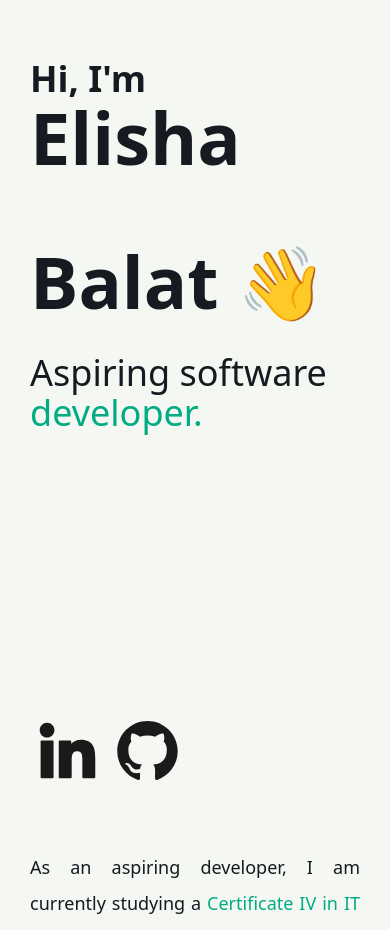
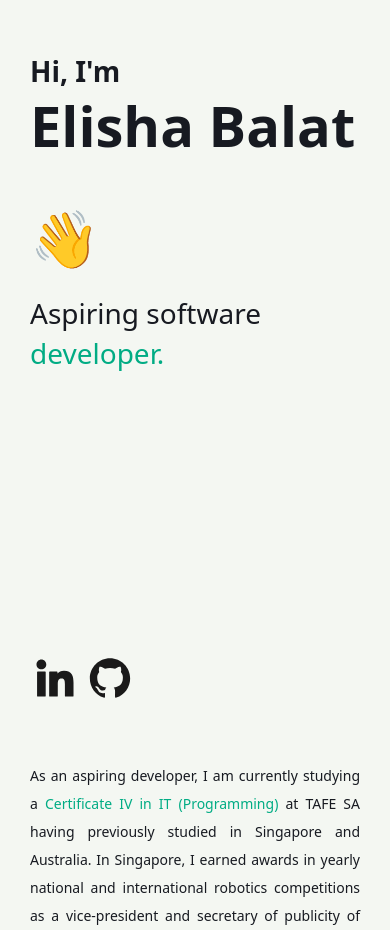
Before and after one commit to elisha-b/portfolio, a React (Vite) app: page / in a window 390 px wide. Shown: the part 147-1077 px from the top of the page. Built offline with nearby package versions, Linux system fonts and the light colour scheme.

Commit message:
Modified font sizes for better mobile viewing

```diff
--- a/src/App.css
+++ b/src/App.css
@@ -30,6 +30,15 @@
 }
 
 @media (max-width: 1080px) {
+  body {
+    font-size: 14px;
+  }
+  h1 {
+    font-size: 56px;
+  }
+  h2 {
+    font-size: 28px;
+  }
   .main {
     display: block;
     padding: 30px;
@@ -42,8 +51,8 @@
     margin-top: 50px;
   }
   .logo {
-    height: 75px;
-    width: 75px;
+    height: 50px;
+    width: 50px;
   }
 }
 
--- a/src/App.jsx
+++ b/src/App.jsx
@@ -9,7 +9,7 @@ function App() {
         {/* Introduction */}
         <div className="intro">
           <div className="intro-fixed">
-            <h2 class="text-[36px] mt-40 mb-[-50px] font-semibold">Hi,  I'm</h2>
+            <h2 class="text-[36px] mt-40 mb-[-30px] font-semibold">Hi,  I'm</h2>
             <h1 class="text-[72px] font-bold">Elisha Balat &#128075;</h1>
             <h2 class="text-[36px] leading-[40px]">Aspiring software <span className="highlight">developer.</span> </h2>
             <div class="inline-flex mt-70">
```
